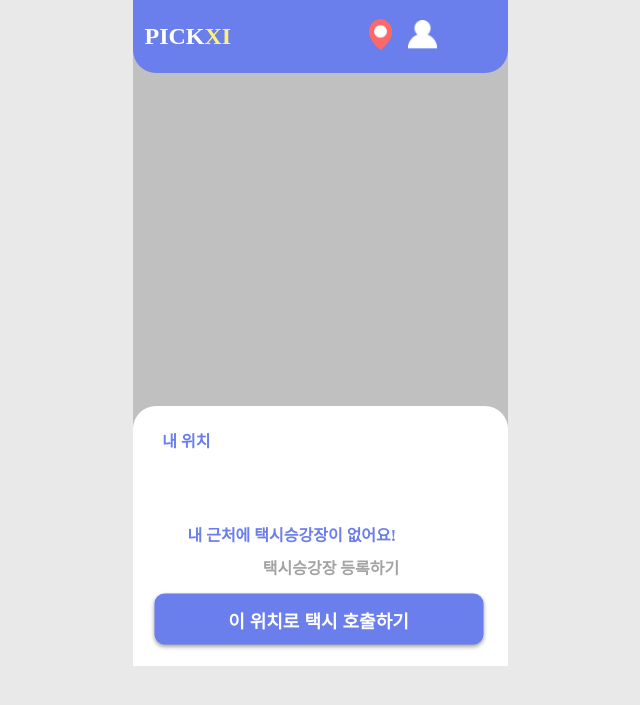
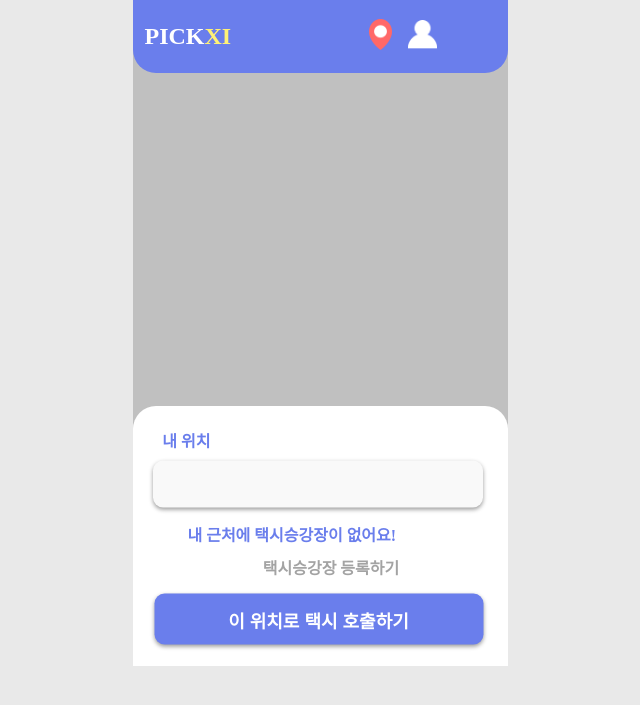
Before and after one commit to fjqmqjrm/2023-Centerthon-TASWU, a Django app: page /map/ in a window 1280 px wide. Shown: the part 51-756 px from the top of the page, without its empty margins (320-960 px from the left). Run offline with Django 4.2, Linux system fonts and the light colour scheme; some libraries are stand-ins or nearby versions.

Commit message:
map-input 수정

```diff
--- a/map/templates/map/kakao_map.html
+++ b/map/templates/map/kakao_map.html
@@ -86,7 +86,7 @@
             border-radius: 10px;
             border-style: none;
             position: absolute;
-            top: 30%;
+            top: 3%;
             right: -140px;
             transform: translate(-50%, -50%);
         }
@@ -157,7 +157,7 @@
 
             <p class="search-text1" style="color: #6A7EEC; font-weight: bolder;">내 위치</p>
             <!--<input class="search1" ></input>-->
-            <div id="addressInfo" style="margin-top: 70px; margin-left: 30px;"></div>
+            <input class="search1" style="margin-top: 70px; margin-left: 30px;"></input>
 
             <a class="current-location" href="#">택시승강장 등록하기</a>
 
```
